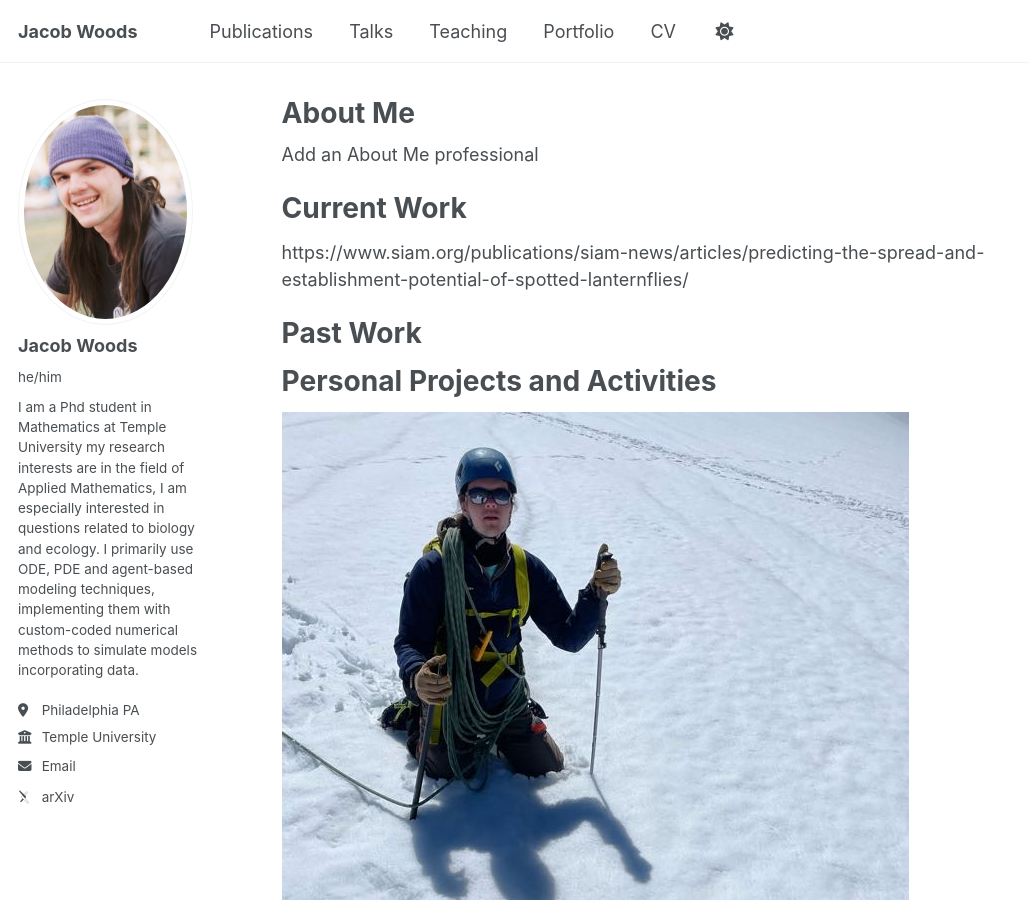
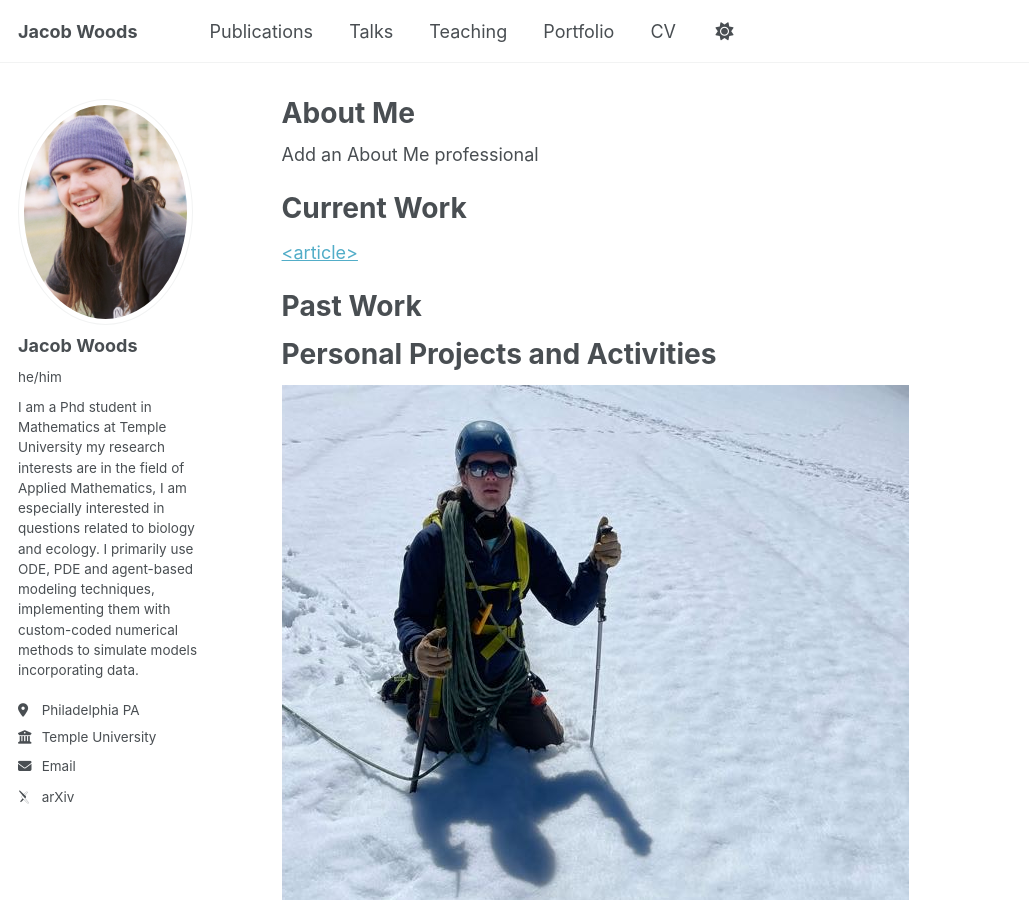
Before and after one commit to JacobWoods/JacobWoods.github.io, a Jekyll site: the page built from _pages/about.md, in a window 1280 px wide and 900 px high. Shown: the whole window, without its empty margins (0-1029 px from the left). Built offline with Jekyll 4.4.1, drawn with Linux system fonts in a browser that asks for light colours; some web fonts are replaced.

Commit message:
Update about.md

```diff
--- a/_pages/about.md
+++ b/_pages/about.md
@@ -11,7 +11,9 @@ Add an About Me professional
 
 Current Work
 ======
-https://www.siam.org/publications/siam-news/articles/predicting-the-spread-and-establishment-potential-of-spotted-lanternflies/
+
+[<article>](<https://www.siam.org/publications/siam-news/articles/predicting-the-spread-and-establishment-potential-of-spotted-lanternflies/>)
+
 
 Past Work
 ======
```
